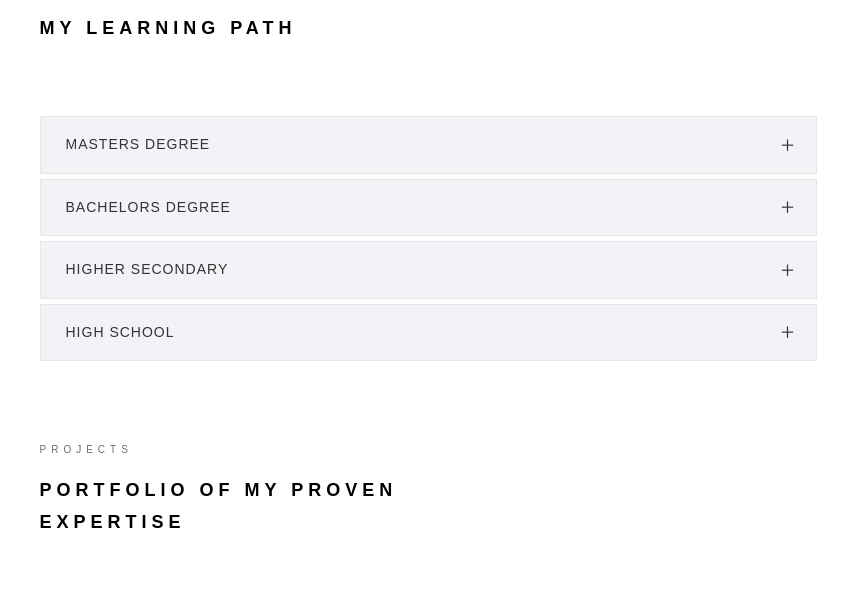
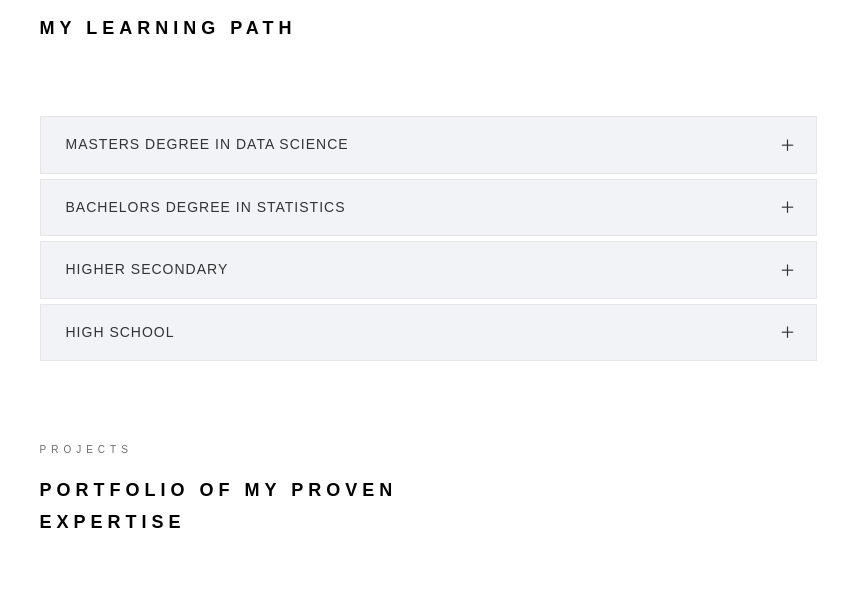
Before and after one commit to NidhiBenny/College_Profile, a plain HTML site: page index.html in a window 1280 px wide. Shown: the part 2112-2716 px from the top of the page, without its empty margins (362-1210 px from the left). Drawn offline with Linux system fonts and the light colour scheme; a web font is replaced by a local one.

Commit message:
Update index.html

```diff
--- a/index.html
+++ b/index.html
@@ -410,7 +410,7 @@
 													<h4 class="panel-title">
 														<a class="collapsed" data-toggle="collapse"
 															data-parent="#accordion" href="#collapseTwo"
-															aria-expanded="false" aria-controls="collapseTwo">Masters Degree
+															aria-expanded="false" aria-controls="collapseTwo">Masters Degree in Data Science
 														</a>
 													</h4>
 												</div>
@@ -435,7 +435,7 @@
 													<h4 class="panel-title">
 														<a class="collapsed" data-toggle="collapse"
 															data-parent="#accordion" href="#collapseThree"
-															aria-expanded="false" aria-controls="collapseThree">Bachelors Degree
+															aria-expanded="false" aria-controls="collapseThree">Bachelors Degree in Statistics
 														</a>
 													</h4>
 												</div>
```
